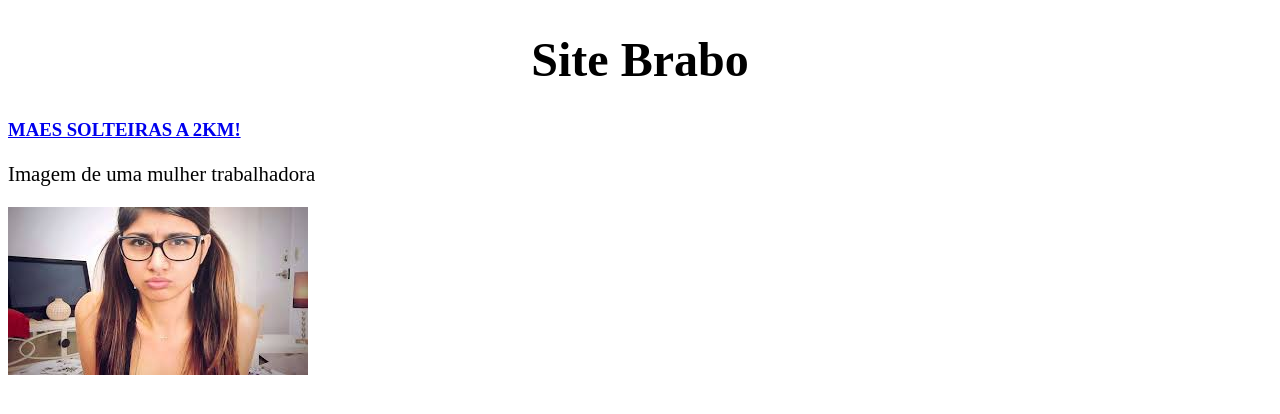
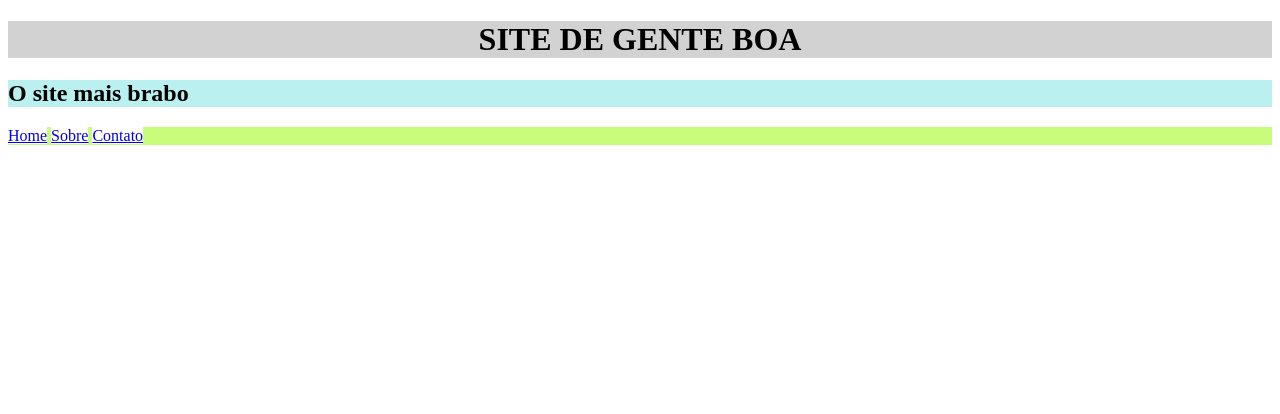
Before and after one commit to PowerGuido-69/Curso-JavaScript-JS-, a plain HTML site: page index.html in a window 1280 px wide. Drawn offline with Linux system fonts and the light colour scheme.

Commit message:
Meu primeiro site

```diff
--- a/index.html
+++ b/index.html
@@ -1,15 +1,34 @@
 <!DOCTYPE html>
 <html lang="en">
+
 <head>
     <meta charset="UTF-8">
     <meta name="viewport" content="width=device-width, initial-scale=1.0">
-    <title>Document</title>
+    <title>Site</title>
+    <style>
+        h1{
+            text-align: center;
+            background-color: rgb(210, 210, 210);
+        }
+        h2{
+            background-color: rgb(186, 240, 240);
+        }
+        a{
+            background-color: white;
+        }
+        nav{
+            background-color: rgb(201, 252, 123);
+        }
+    </style>
 </head>
+
 <body>
-    <h1 style="color: black; text-align: center; font-size: 3rem;">Site Brabo</h1>
-    <h3><a href="https://www.youtube.com/watch?v=K9Bo-NCn_2g">MAES SOLTEIRAS A 2KM!</a></h3>
-    <p style="font-size: 1.3rem;">Imagem de uma mulher trabalhadora</p>
-    <script src="script.js"></script>
-    <img src="images/download (1).jpeg" alt="Miazinha">
+    <h1>SITE DE GENTE BOA</h1>
+    <h2>O site mais brabo</h2>
+    <nav>
+        <a href="#">Home</a>
+        <a href="#">Sobre</a>
+        <a href="#">Contato</a>
+    </nav>
 </body>
 </html>
```
